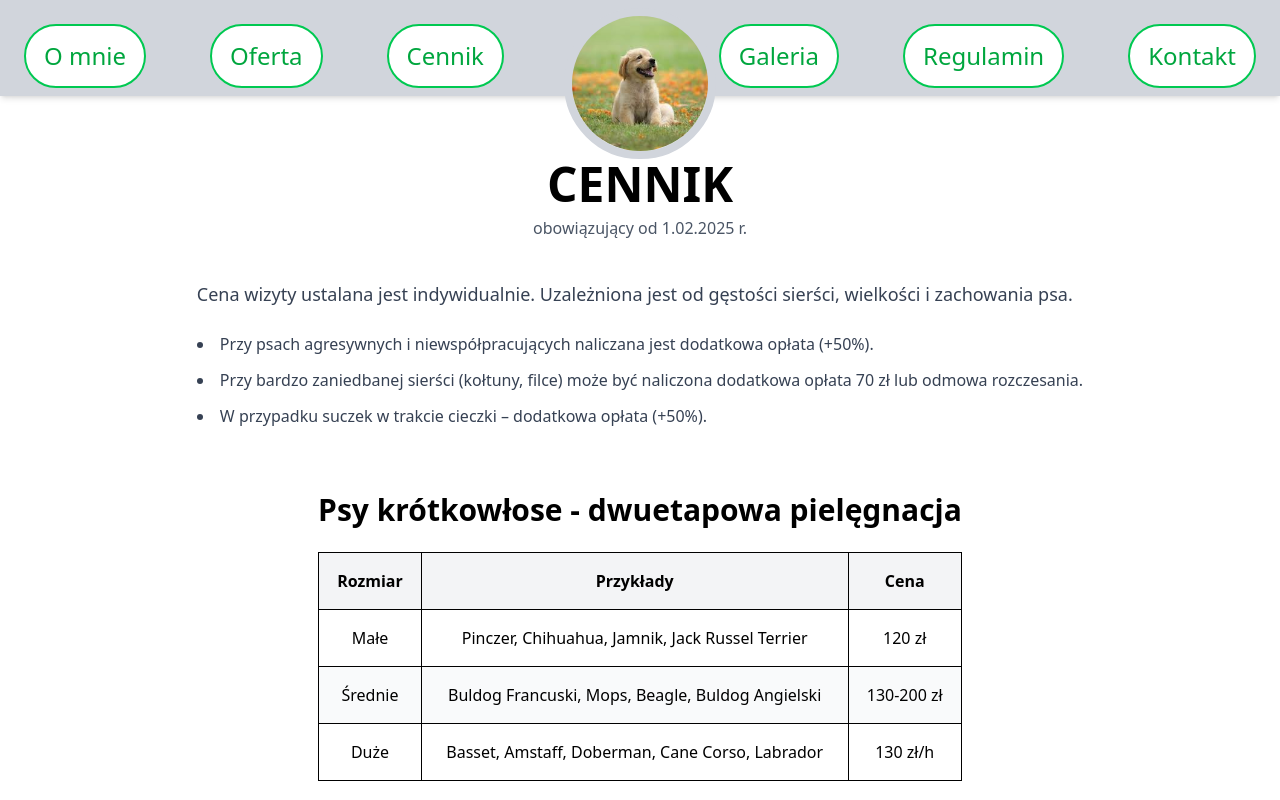
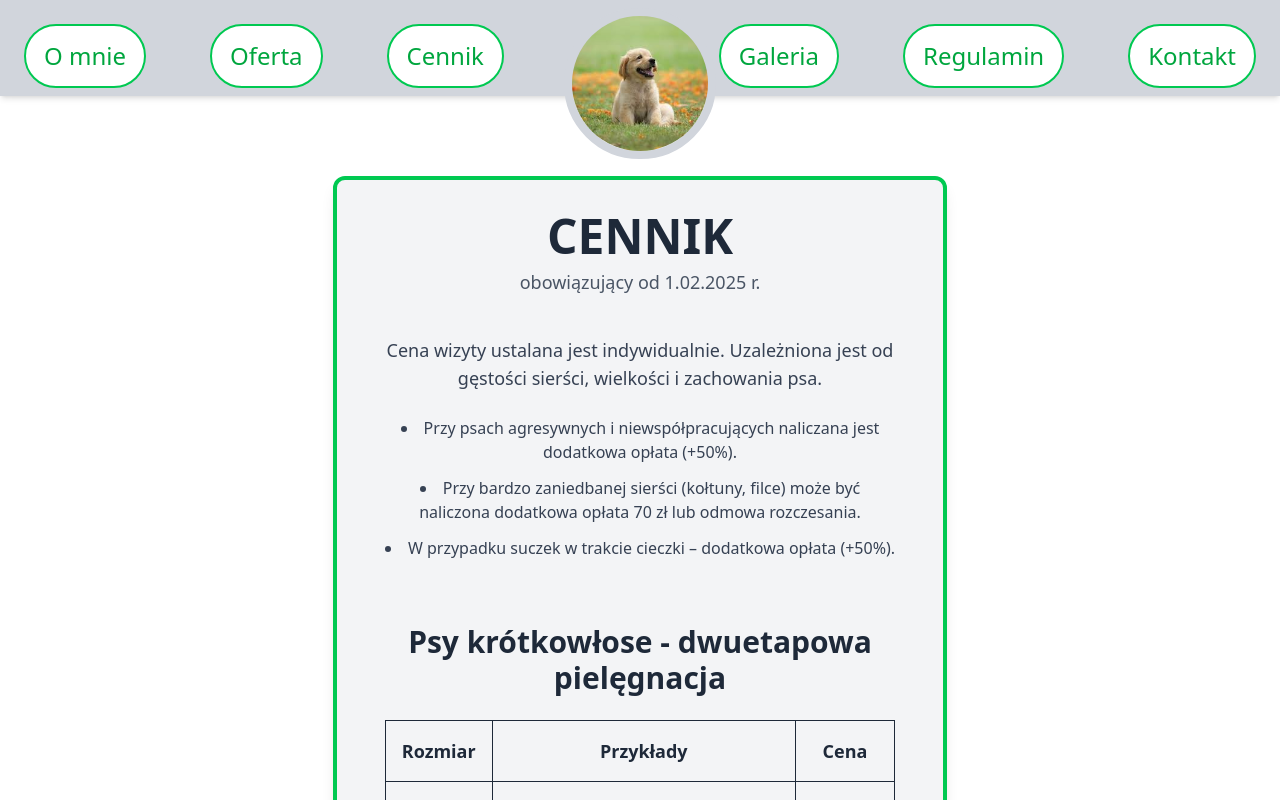
Before and after one commit to albertrzad18/lala-dog, a React (Vite) app: page /priceList in a window 1280 px wide. Shown: the top 800 px of the page. Built offline with nearby package versions, Linux system fonts and the light colour scheme.

Commit message:
modified price list page

```diff
--- a/src/pages/PriceList.jsx
+++ b/src/pages/PriceList.jsx
@@ -7,7 +7,8 @@ const PriceList = () => {
     <>
       <Navbar />
       <FadeInOut>
-        <div className="w-full pt-40 min-h-screen bg-white p-8 flex flex-col items-center justify-center">
+        <div className="pt-44 px-6 md:px-32 flex flex-col lg:flex-col items-center justify-center gap-12 lg:gap-16">
+          <div className="w-full lg:w-3/5 bg-gray-100 rounded-xl shadow-lg p-8 space-y-4 border-4 border-green-500 text-gray-800 h-full flex flex-col items-center justify-center text-center text-lg">
             <div className="text-center mb-10">
               <h1 className="text-5xl font-bold">CENNIK</h1>
               <p className="text-gray-600 mt-2">obowiązujący od 1.02.2025 r.</p>
@@ -28,7 +29,8 @@ const PriceList = () => {
                   naliczona dodatkowa opłata 70 zł lub odmowa rozczesania.
                 </li>
                 <li>
-                W przypadku suczek w trakcie cieczki – dodatkowa opłata (+50%).
+                  W przypadku suczek w trakcie cieczki – dodatkowa opłata
+                  (+50%).
                 </li>
               </ul>
             </div>
@@ -95,6 +97,7 @@ const PriceList = () => {
               </div>
             </section>
           </div>
+        </div>
       </FadeInOut>
     </>
   );
```
Lines whose indentation alone changed are shown as unchanged.
